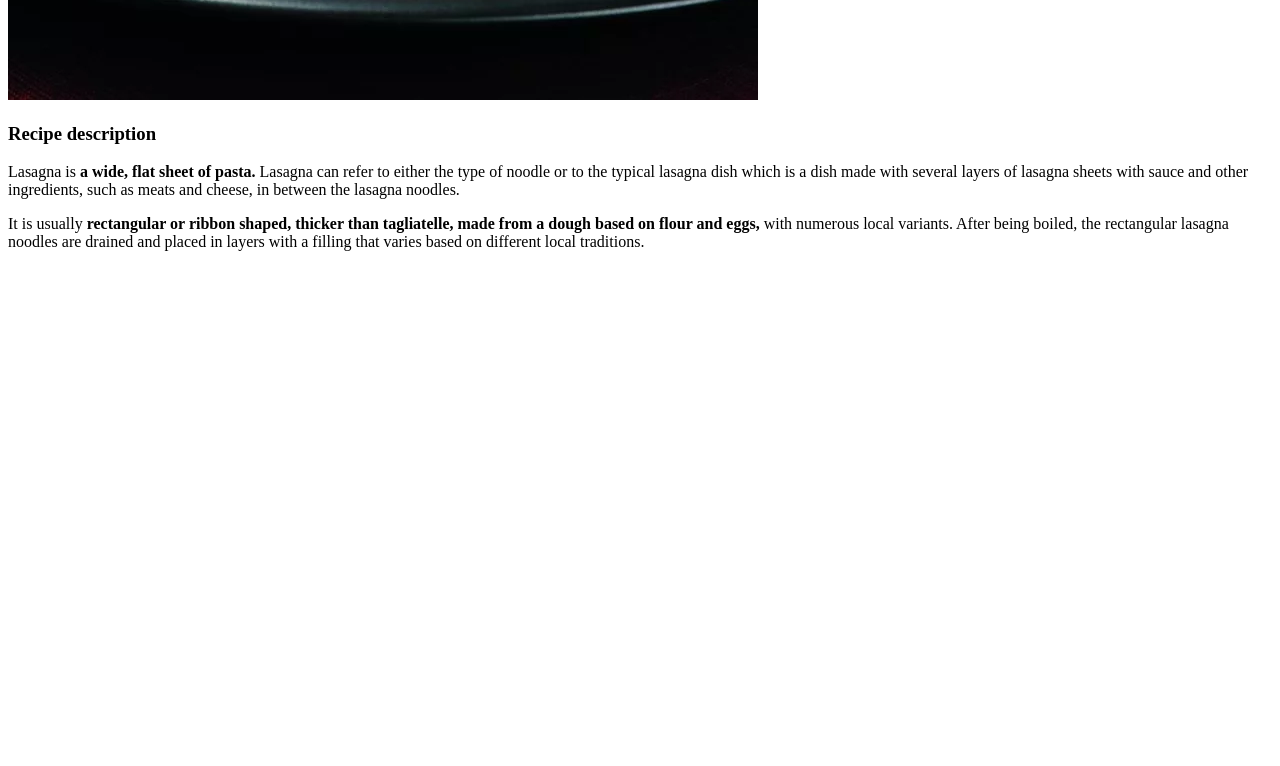
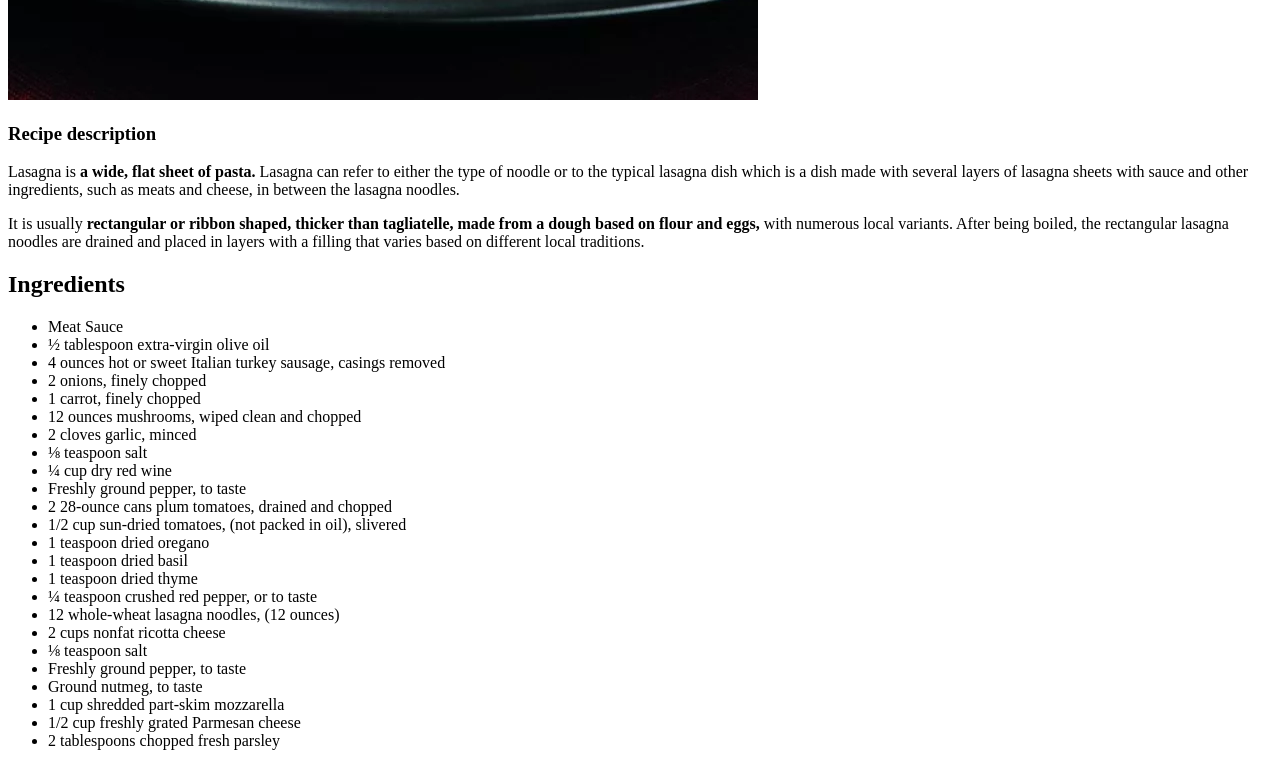
Before and after one commit to bladex0p/recipe_website, a plain HTML site: page recipes/lasagna.html in a window 1280 px wide. Shown: the part 730-1496 px from the top of the page. Before the commit the page ends 997 px from the top, so only its background shows below. Drawn offline with Linux system fonts and the light colour scheme.

Commit message:
INGREDIENTS LIST ADDED--------added a list of ingredients needed to make lasagna

```diff
--- a/recipes/lasagna.html
+++ b/recipes/lasagna.html
@@ -17,6 +17,35 @@
         <p>It is usually <strong>rectangular or ribbon shaped, thicker than tagliatelle, made from a dough based on flour and eggs,</strong>
             with numerous local variants. After being boiled, the rectangular lasagna noodles are drained and placed in layers
             with a filling that varies based on different local traditions.</p>
+
+
+            <h2>Ingredients</h2>
+            <ul>
+                <li>Meat Sauce</li>
+                <li>½ tablespoon extra-virgin olive oil</li>
+                <li>4 ounces hot or sweet Italian turkey sausage, casings removed</li>
+                <li>2 onions, finely chopped</li>
+                <li>1 carrot, finely chopped</li>
+                <li>12 ounces mushrooms, wiped clean and chopped</li>
+                <li>2 cloves garlic, minced</li>
+                <li>⅛ teaspoon salt</li>
+                <li>¼ cup dry red wine</li>
+                <li>Freshly ground pepper, to taste</li>
+                <li>2 28-ounce cans plum tomatoes, drained and chopped</li>
+                <li>1/2 cup sun-dried tomatoes, (not packed in oil), slivered</li>
+                <li>1 teaspoon dried oregano</li>
+                <li>1 teaspoon dried basil</li>
+                <li>1 teaspoon dried thyme</li>
+                <li>¼ teaspoon crushed red pepper, or to taste</li>
+                <li>12 whole-wheat lasagna noodles, (12 ounces)</li>
+                <li>2 cups nonfat ricotta cheese</li>
+                <li>⅛ teaspoon salt</li>
+                <li>Freshly ground pepper, to taste</li>
+                <li>Ground nutmeg, to taste</li>
+                <li>1 cup shredded part-skim mozzarella</li>
+                <li>1/2 cup freshly grated Parmesan cheese</li>
+                <li>2 tablespoons chopped fresh parsley</li>
+            </ul>
     </body>
 
 
```
